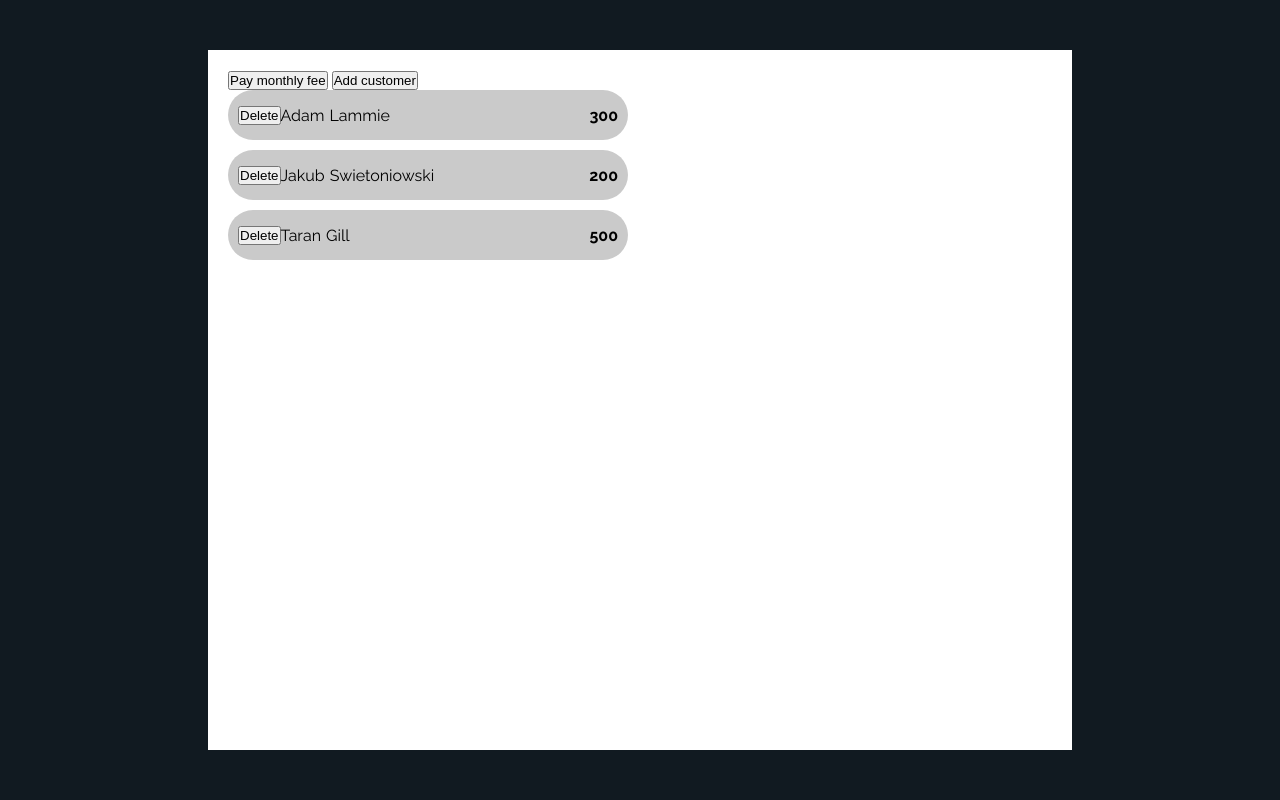
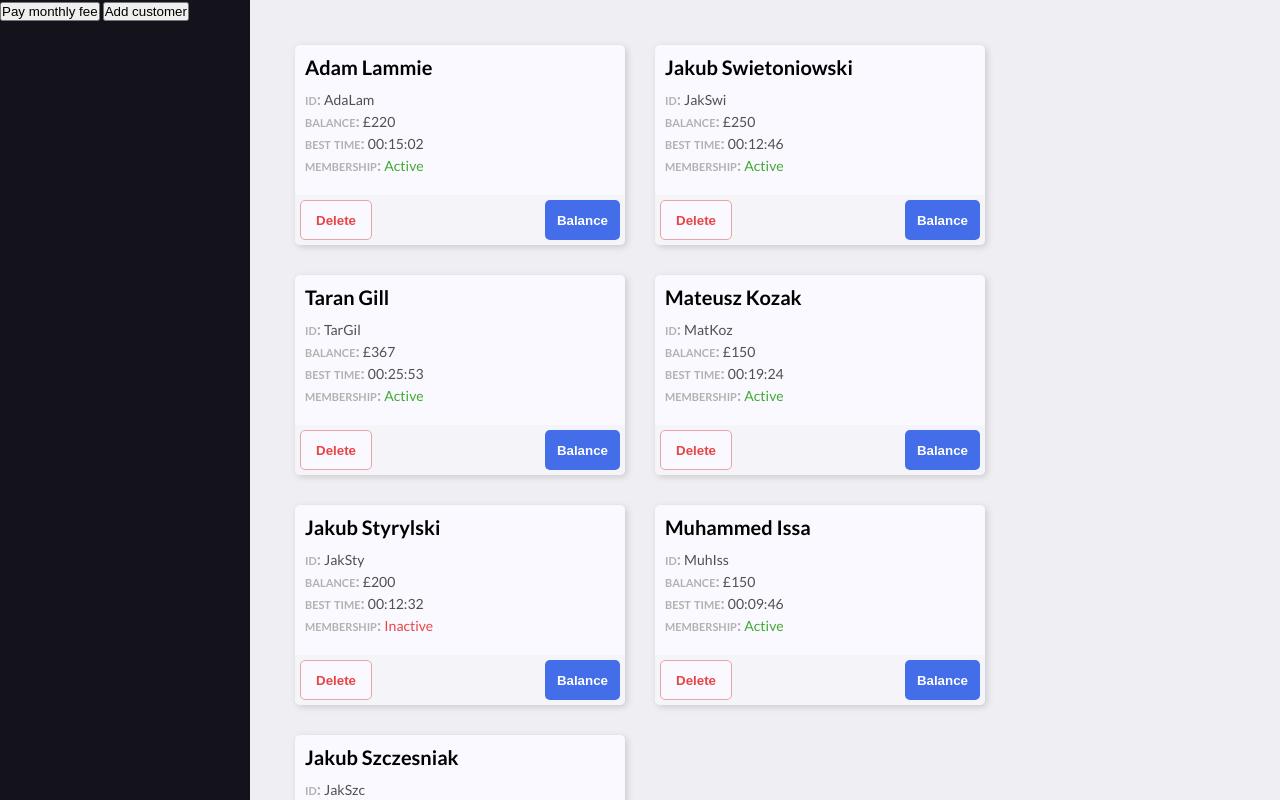
Before and after one commit to Nextulu/runners-club, a website: page public/index.html in a window 1280 px wide. Drawn offline with nearby package versions, Linux system fonts and the light colour scheme.

Commit message:
Improved CSS and made validation for form when adding customer

```diff
--- a/public/app.js
+++ b/public/app.js
@@ -76,28 +76,73 @@ function showCustomers() {
 	}
 	for(let i = 0; i < customers.length; i++) {
 		let customer = document.createElement("div");
-		let fName = document.createElement("p");
-		let lName = document.createElement("p");
-		let balance = document.createElement("p")
-		fName.innerHTML = customers[i].fName;
-		fName.className = "name";
-		lName.innerHTML = customers[i].lName;
-		lName.className = "name";
-		balance.innerHTML = customers[i].balance;
-		balance.className = "balance";
-		balance.id = i;
+		customer.className = "customer";
+
+		let name = document.createElement("span");
+		name.innerHTML = customers[i].fName + " " + customers[i].lName;
+		name.className = "customerName";
+		customer.appendChild(name);
+
+		let btnBalance = document.createElement("input");
+		btnBalance.type = "button";
+		btnBalance.value = "Balance";
+		btnBalance.className = "balance";
+		btnBalance.id = i;
+
+		let first = document.createElement("p");
+		first.innerHTML = "id: ";
+		first.className = "customerInfo";
+		customer.appendChild(first);
+
+		let id = document.createElement("span");
+		id.innerHTML = customers[i].ID;
+		id.className = "customerData";
+		first.appendChild(id);
+
+		let second = document.createElement("p");
+		second.innerHTML = "balance: ";
+		second.className = "customerInfo";
+		customer.appendChild(second);
+
+		let balance = document.createElement("span");
+		balance.innerHTML = "&pound;" + customers[i].balance;
+		balance.className = "customerData";
+		second.appendChild(balance);
+
+		let third = document.createElement("p");
+		third.innerHTML = "best time: ";
+		third.className = "customerInfo";
+		customer.appendChild(third);
+
+		let time = document.createElement("span");
+		time.innerHTML = customers[i]["5kTime"];
+		time.className = "customerData";
+		third.appendChild(time);
+
+		let fourth = document.createElement("p");
+		fourth.innerHTML = "membership: ";
+		fourth.className = "customerInfo";
+		customer.appendChild(fourth);
+
+		let membership = document.createElement("span");
+		membership.innerHTML = customers[i].membership ? "Active" : "Inactive";
+		if(membership.innerHTML == "Active") {membership.style.color = "#40A832";}
+		else {membership.style.color = "#E84545";}
+		membership.className = "customerData";
+		fourth.appendChild(membership);
+
+		let bottomBar = document.createElement("div");
+		bottomBar.className = "customerPanel";
+		bottomBar.appendChild(btnBalance);
+		customer.appendChild(bottomBar);
 
 		let btnDelete = document.createElement("input");
 		btnDelete.type = "button";
 		btnDelete.value = "Delete";
 		btnDelete.className = "btnDelete";
 		btnDelete.id = i;
+		bottomBar.appendChild(btnDelete);
 
-		customer.appendChild(btnDelete);
-		customer.appendChild(fName);
-		customer.appendChild(lName);
-		customer.appendChild(balance);
-		customer.className = "customer";
 		customersList.appendChild(customer);
 	}
 }
@@ -128,15 +173,15 @@ function addCustomer() {
 	modal.style.display = "block";
 	span.addEventListener('click', function() {
 		modal.style.display = "none";
-		document.getElementById("addCustomer").style.display = "none";
+		document.getElementById("formAddCustomer").style.display = "none";
 	});
 	window.addEventListener('click', function(event) {
     	if (event.target == modal) {
 			modal.style.display = "none";
-			document.getElementById("addCustomer").style.display = "none";
+			document.getElementById("formAddCustomer").style.display = "none";
     	}
 	});
-	document.getElementById("addCustomer").style.display = "block";
+	document.getElementById("formAddCustomer").style.display = "block";
 }
 
 document.addEventListener('click', function (event) {
@@ -170,3 +215,47 @@ function confirmDelete() {
     	}
 	});
 }
+
+document.getElementById("btnDelete").addEventListener("click", function() {
+	document.getElementsByClassName("modal")[0].style.display = "none";
+	document.getElementById("formDeleteCustomer").style.display = "none";
+});
+
+
+let validationData = {
+	"fName": false,
+	"lName": false,
+	"balance": false,
+	"fiveKTime": false
+}
+
+if(isCustomerValid(validationData)) {
+	document.getElementsByClassName("modal")[0].style.display = "none";
+	document.getElementById("formAddCustomer").style.display = "none";
+}
+
+function isCustomerValid(obj) {
+	if(obj.fName == true && obj.lName == true && obj.balance == true && obj.fiveKTime == true) {
+		return true;
+	}
+	return false;
+}
+
+let fName = document.getElementById("addFName");
+let lName = document.getElementById("addLName");
+let balance = document.getElementById("addBalance");
+let fiveKTime = document.getElementById("add5kTime");
+
+function validate(element, regexp, name) {
+	if(regexp.exec(element.value) !== null) {
+		validationData[name] = true;
+	}
+	else {
+		validationData[name] = false;
+	}
+}
+
+fName.addEventListener("input", () => validate(fName, /^[A-Za-z]{3,}$/, "fName"));
+lName.addEventListener("input", () => validate(lName, /^[A-Za-z]{3,}$/, "lName"));
+balance.addEventListener("input", () => validate(balance, /^[0-9]+$/, "balance"));
+fiveKTime.addEventListener("input", () => validate(fiveKTime, /^[0-9]{2}\:[0-9]{2}\:[0-9]{2}$/, "fiveKTime"));
--- a/public/customers.json
+++ b/public/customers.json
@@ -3,24 +3,63 @@
     "ID": "AdaLam",
     "fName": "Adam",
     "lName": "Lammie",
-    "balance": 300,
+    "balance": 220,
     "directDebit": true,
-    "membership": true
+    "membership": true,
+    "5kTime": "00:15:02"
   },
   {
     "ID": "JakSwi",
     "fName": "Jakub",
     "lName": "Swietoniowski",
-    "balance": 200,
+    "balance": 250,
     "directDebit": false,
-    "membership": true
+    "membership": true,
+    "5kTime": "00:12:46"
   },
   {
     "ID": "TarGil",
     "fName": "Taran",
     "lName": "Gill",
+    "balance": 367,
+    "directDebit": true,
+    "membership": true,
+    "5kTime": "00:25:53"
+  },
+  {
+    "ID": "MatKoz",
+    "fName": "Mateusz",
+    "lName": "Kozak",
+    "balance": 150,
+    "directDebit": false,
+    "membership": true,
+    "5kTime": "00:19:24"
+  },
+  {
+    "ID": "JakSty",
+    "fName": "Jakub",
+    "lName": "Styrylski",
+    "balance": 200,
+    "directDebit": false,
+    "membership": false,
+    "5kTime": "00:12:32"
+  },
+  {
+    "ID": "MuhIss",
+    "fName": "Muhammed",
+    "lName": "Issa",
+    "balance": 150,
+    "directDebit": false,
+    "membership": true,
+    "5kTime": "00:09:46"
+  },
+  {
+    "ID": "JakSzc",
+    "fName": "Jakub",
+    "lName": "Szczesniak",
     "balance": 500,
-    "directDebit": true,
-    "membership": false
+    "directDebit": false,
+    "membership": true,
+    "5kTime": "00:11:34"
   }
 ]
--- a/public/index.html
+++ b/public/index.html
@@ -2,7 +2,7 @@
 <html>
 <head>
     <meta charset="UTF-8"/>
-    <title>Runner's club project</title>
+    <title>Runners Club Project</title>
     <link rel="stylesheet" type="text/css" href="style.css"/>
 </head>
 <body>
@@ -16,15 +16,14 @@
         <p>password</p><input id="pass" type="password">
         <input id="submit" type="submit" value="SUBMIT" onclick="login()">
     </div>
-    <div id="panel">
-        <div id="content">
-
+    <div id="sidepanel">
         <input id="payMembership" name="payMembership" type="button" value="Pay monthly fee">
 
         <button id="addCust">Add customer</button>
+    </div>
+    <div id="panel">
         <div id="customersList">
 
-            </div>
         </div>
     </div>
 
@@ -38,7 +37,8 @@
                 <span>Balance:</span><input type="text"  name="balance" id="addBalance">
                 <span>Direct Debit:</span><input type="checkbox" name="directDebit" id="addDDebit">
                 <span>Membership:</span><input type="checkbox" name="membership" id="addMembership">
-                <input type="submit" value="Submit"></form>
+                <span>5k time:</span><input type="text" name="fivekTime" id="add5kTime">
+                <input type="submit" value="Submit" id="btnAddCustomer"></form>
             </div>
             <div id="formChangeBalance">
                 <form id="formDeposit" action="/">
@@ -53,7 +53,7 @@
             <div id="formDeleteCustomer">
                 <form id="formDelete" action="/">
                     <input type="hidden" name="deleteID" id="deleteID">
-                    <input type="submit" value="Delete">
+                    <input type="submit" value="Delete" id="btnDelete">
                 </form>
             </div>
         </div>
@@ -66,7 +66,9 @@
         crossorigin="anonymous"></script>
     <script>
         $('#formAddCustomer').submit(function(e){
+        isCustomerValid(validationData);
         e.preventDefault();
+        if(isCustomerValid(validationData)) {
             $.ajax({
             url: $(this).attr("href"),
             type:'post',
@@ -74,8 +76,21 @@
             success:function(){
                 alert("Customer added!");
                 makeRequest("customers.json");
+                $('form').trigger("reset");
+                validationData = {
+                    "fName": false,
+                    "lName": false,
+                    "balance": false,
+                    "fiveKTime": false
+                }
+
             }
         });
+        }
+        else {
+            console.log("There was an error while adding a new customer");
+        }
+
         });
         $('#formDeposit').submit(function(e){
         e.preventDefault();
@@ -86,6 +101,7 @@
             success:function(){
                 alert("Deposit successful!");
                 makeRequest("customers.json");
+                $('form').trigger("reset");
             }
         });
         });
@@ -98,6 +114,7 @@
             success:function(){
                 alert("Withdraw successful!");
                 makeRequest("customers.json");
+                $('form').trigger("reset");
             }
         });
         });
--- a/public/style.css
+++ b/public/style.css
@@ -1,4 +1,4 @@
-@import url('https://fonts.googleapis.com/css?family=Raleway:300,400,700');
+@import url('https://fonts.googleapis.com/css?family=Lato:300,400,700');
 * {
     margin: 0;
     padding: 0;
@@ -9,10 +9,12 @@ html,body {
     width: 100%;
 }
 body {
-    background-color: #111A21;
+    background-color: #14131C;
     color: #ffffff;
-    padding: 100px;
-    font-family: "Raleway", sans-serif;
+    font-family: "Lato", sans-serif;
+}
+input:focus {
+    outline: none;
 }
 #login {
     display: none;
@@ -130,43 +132,109 @@ body {
     animation-name: fadeOutUp;
     animation-fill-mode: both;
 }
+#sidepanel {
+    display: block;
+    position: relative;
+    float: left;
+    height: 100%;
+    width: 250px;
+    background-color: #14131C;
+}
 #panel {
+    display: block;
+    float: right;
+    height: 100%;
+    width: calc(100% - 250px);
+    background-color: #EFEEF3;
+    max-height: 100%;
+    overflow-y: auto;
+    padding: 30px;
+}
+#customersList {
     display: flex;
-    position: relative;
-    height: 700px;
-    width: 80%;
-    top: calc(50% - 350px);
-    margin: 0 auto;
-}
-#content {
-    background-color: #ffffff;
-    width: 100%;
-    height: 100%;
-    padding: 20px;
+    flex-direction: row;
+    flex-wrap: wrap;
+    align-items: center;
 }
 .customer {
-    display: flex;
-    flex-direction: row;
-    align-items: center;
-    height: 50px;
-    width: 400px;
-    background-color: #cacaca;
-    margin-bottom: 10px;
-    border-radius: 25px;
+    position: relative;
+    display: block;
+    float: left;
+    height: 200px;
+    width: 23%;
+    min-width: 330px;
+    background-color: #FAF9FF;
+    margin: 15px;
+    border-radius: 5px;
     padding: 0 10px 0 10px;
     color: #000000;
+    box-shadow: 2px 2px 6px #CBCACE;
+    padding: 10px;
 }
-.name {
-    margin-right: 5px;
+.customerPanel {
+    height: 50px;
+    width: 100%;
+    position: absolute;
+    left: 0;
+    bottom: 0;
+    background-color: #F5F4F9;
+    border-bottom-left-radius: 5px;
+    border-bottom-right-radius: 5px;
+    padding: 5px;
 }
 .balance {
-    margin-left: auto;
+    float: right;
+    height: 40px;
+    border: none;
+    border-radius: 5px;
+    padding: 0 12px 0 12px;
+    background-color: #436de9;
+    color: #ffffff;
     font-weight: 700;
+    transition: .15s all;
 }
 .balance:hover {
+    background-color: #1948d6;
     cursor: pointer;
 }
+.btnDelete {
+    float: left;
+    height: 40px;
+    border: none;
+    border-radius: 5px;
+    padding: 0 15px 0 15px;
+    background-color: #FAF9FF;
+    color: #E84545;
+    border: 1px solid #E8A4A4;
+    font-weight: 700;
 
+}
+.btnDelete:hover {
+    background-color: #E84545;
+    color: #FAF9FF;
+    cursor: pointer;
+    transition: .15s all;
+}
+.customerName {
+    display: block;
+    font-weight: 700;
+    color: #000000;
+    font-size: 20px;
+    margin-bottom: 10px;
+}
+.customerData {
+    color: #505050;
+    font-variant: normal;
+    font-size: 14px;
+    font-weight: 500;
+}
+.customerInfo {
+    display: block;
+    font-weight: 700;
+    color: #b1b1b1;
+    font-variant: small-caps;
+    margin-bottom: 3px;
+}
 .modal {
     display: none;
     position: fixed;
@@ -201,7 +269,7 @@ body {
     cursor: pointer;
 }
 
-#addCustomer {
+#formaddCustomer {
     display: none;
 }
 #formChangeBalance {
--- a/server.js
+++ b/server.js
@@ -74,7 +74,8 @@ app.post("/", function (req, res) {
 			"lName": req.body.lName,
 			"balance": parseInt(req.body.balance),
 			"directDebit": req.body.directDebit ? true : false,
-			"membership": req.body.membership ? true : false
+			"membership": req.body.membership ? true : false,
+			"5kTime": req.body.fivekTime
 		}
 		file.push(customer)
 		fs.writeFile('./public/customers.json', JSON.stringify(file, null, 2), function(err) {
```
Lines whose indentation alone changed are shown as unchanged.
